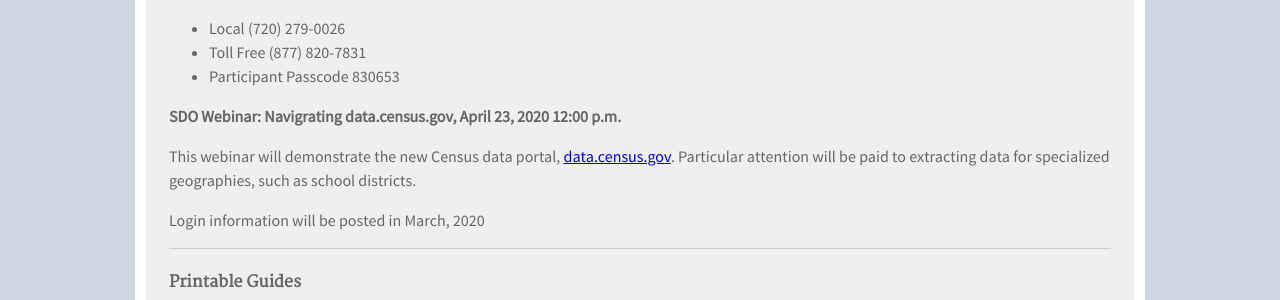
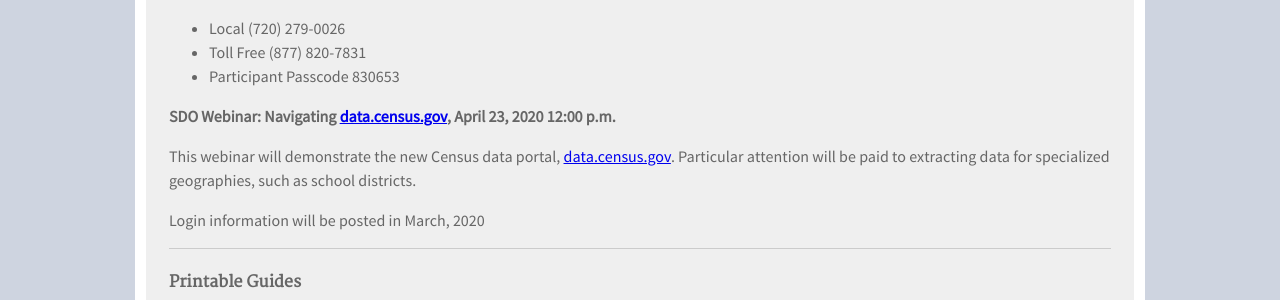
Before and after one commit to TBleess/Website_New, a Jekyll site: the page built from pages/9_Not_in_Menu/training.md, in a window 1280 px wide. Shown: the part 918-1218 px from the top of the page. Built offline with Jekyll 4.4.1, drawn with Linux system fonts in a browser that asks for light colours.

Commit message:
Update training.md

```diff
--- a/pages/9_Not_in_Menu/training.md
+++ b/pages/9_Not_in_Menu/training.md
@@ -38,7 +38,7 @@ SDO Conference Call Numbers
 - Toll Free	  (877) 820-7831
 - Participant Passcode 830653
 
-**SDO Webinar: Navigrating data.census.gov, April 23, 2020 12:00 p.m.**
+**SDO Webinar: Navigating [data.census.gov](https://data.census.gov/cedsci/), April 23, 2020 12:00 p.m.**
 
 This webinar will demonstrate the new Census data portal, [data.census.gov](https://data.census.gov/cedsci/).  Particular attention will be paid to extracting data for specialized geographies, such as school districts.
 
```
